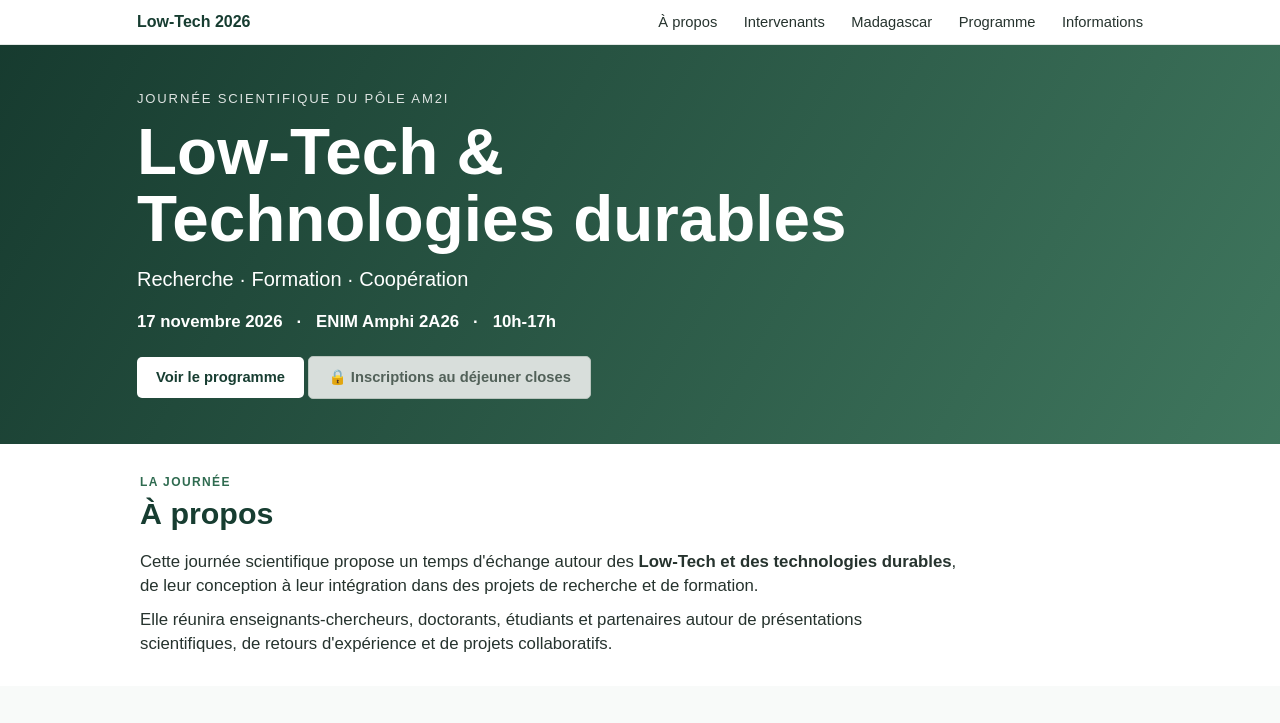
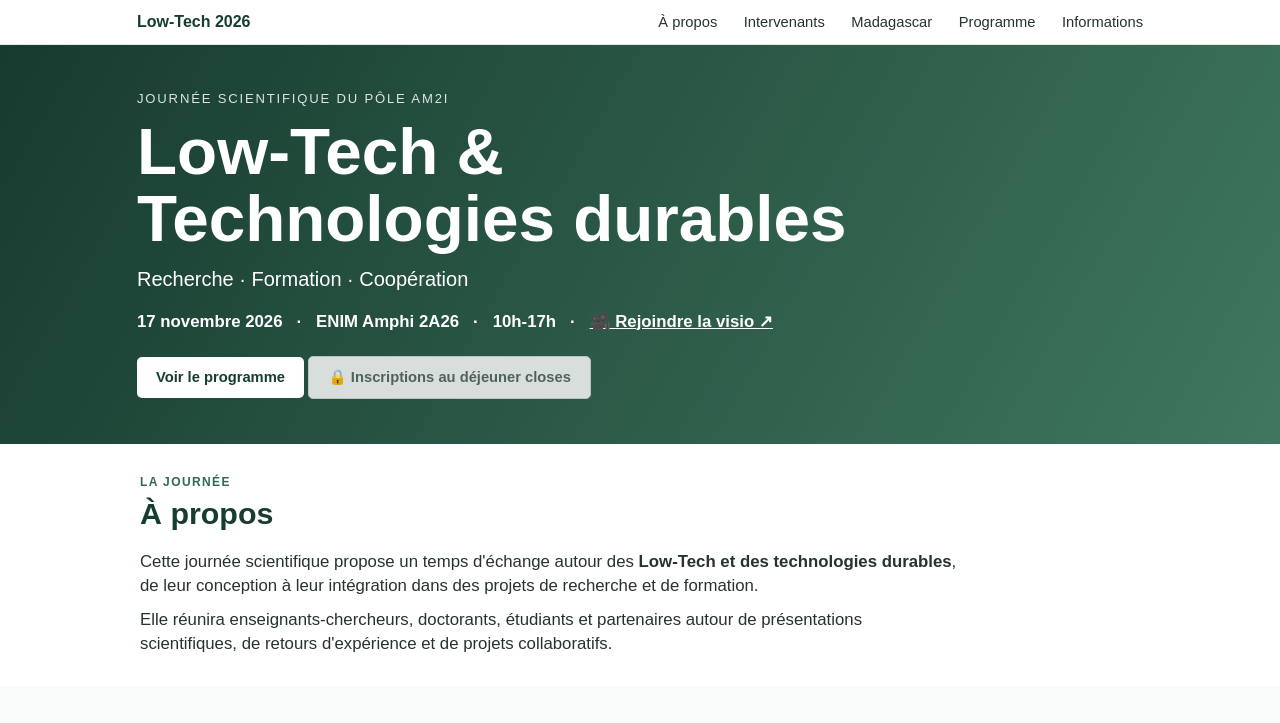
Before and after one commit to raharija1/journee-lowtech-2026, a plain HTML site: page index.html in a window 1280 px wide. Shown: the top 723 px of the page. Drawn offline with Linux system fonts and the light colour scheme.

Commit message:
visio bandeau

```diff
--- a/index.html
+++ b/index.html
@@ -470,8 +470,16 @@ footer {
         </div>
 
         <div class="hero-info">
-            17 novembre 2026 &nbsp; · &nbsp; ENIM Amphi 2A26 &nbsp; · &nbsp; 10h-17h
-        </div>
+    17 novembre 2026 &nbsp; · &nbsp;
+    ENIM Amphi 2A26 &nbsp; · &nbsp;
+    10h-17h &nbsp; · &nbsp;
+    <a href="https://visio.numerique.gouv.fr/btu-ckzr-wje"
+       target="_blank"
+       rel="noopener noreferrer"
+       style="color: white; font-weight: bold; text-decoration: underline;">
+        🎥 Rejoindre la visio ↗
+    </a>
+</div>
 
         <!--<div class="hero-chair">
         Organisation scientifique et animation :
```
